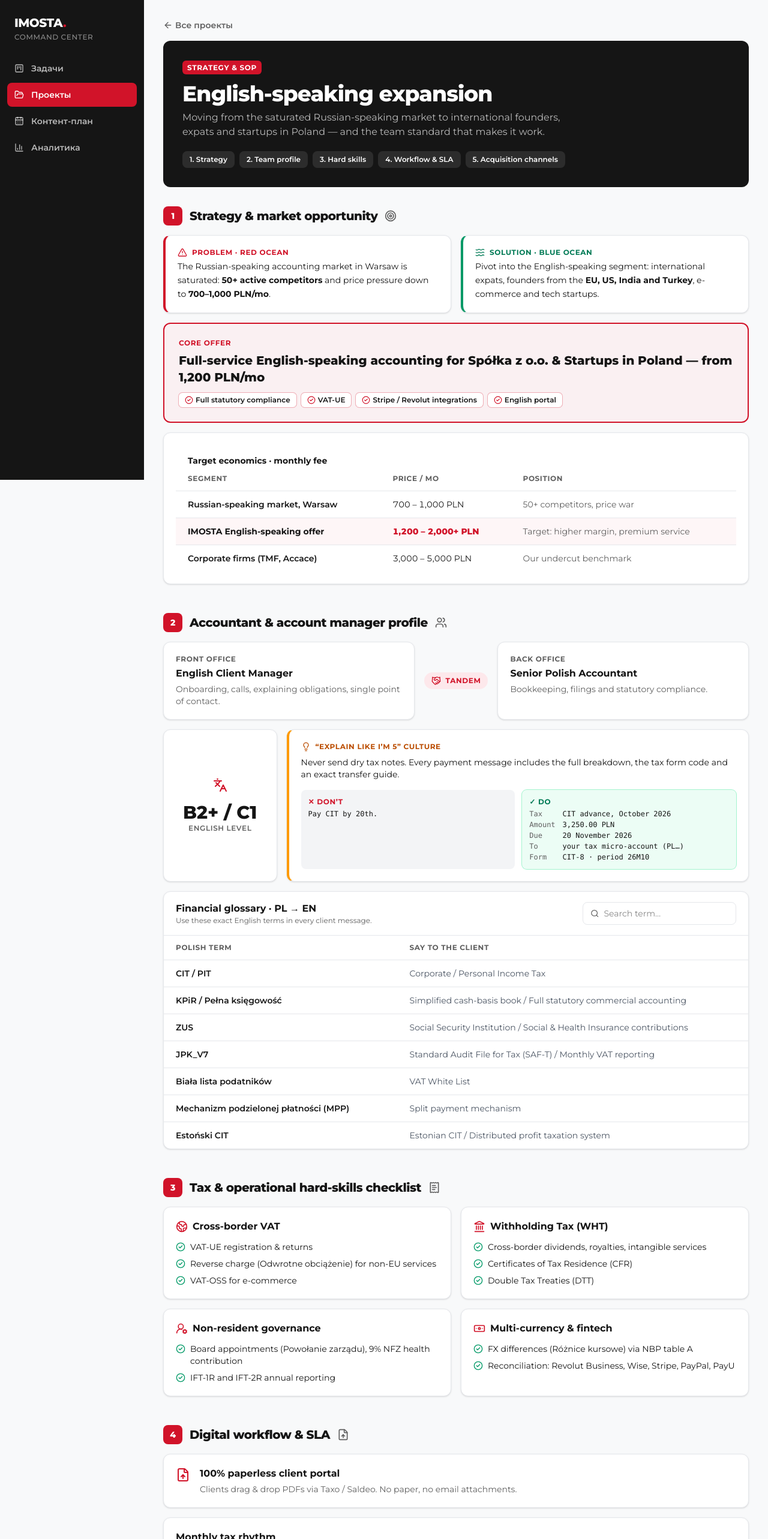
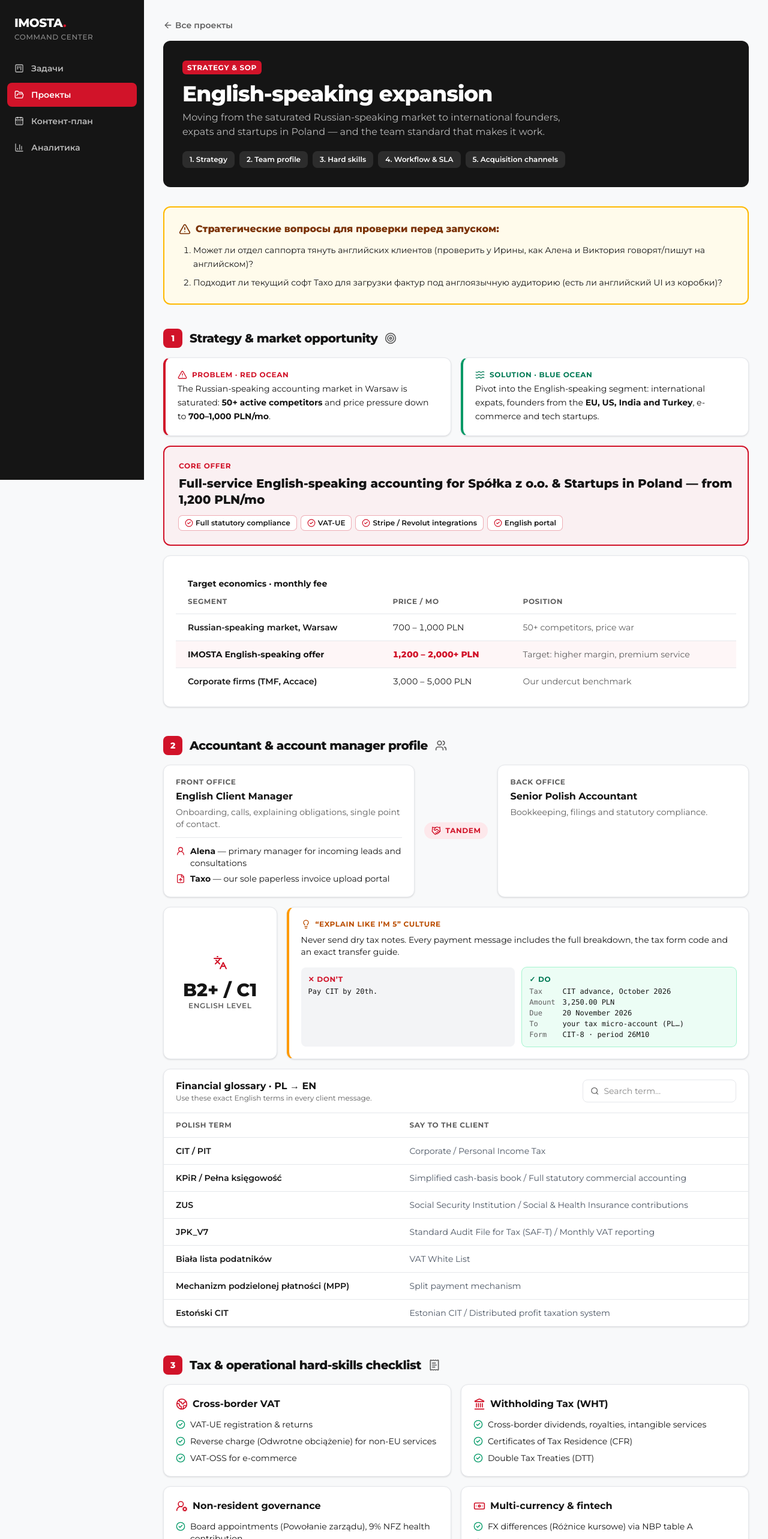
Before and after one commit to Frozen-account/imosta-marketing-hub, a Next.js app: page /projects/english-expansion in a window 1280 px wide. Shown: the top 2566 px of the page at 60% size. Built offline with nearby package versions, Linux system fonts and the light colour scheme.

Commit message:
feat(hub): add strategic validation questions callout and clarify Alena & Taxo roles
Co-Authored-By: Claude Opus 5.5 <noreply@anthropic.com>

```diff
--- a/src/app/projects/english-expansion/page.tsx
+++ b/src/app/projects/english-expansion/page.tsx
@@ -2,7 +2,7 @@ import type { Metadata } from "next";
 import Link from "next/link";
 import {
   AlertTriangle, ArrowLeft, ArrowRight, Banknote, Bot, Building2, CheckCircle2, FileUp, Globe2, Handshake, Languages,
-  Landmark, Lightbulb, Megaphone, Mic, MonitorPlay, ReceiptText, Rocket, Scale, Target, TrendingUp, UserRoundCog, Users, Waves,
+  Landmark, Lightbulb, Megaphone, Mic, MonitorPlay, ReceiptText, Rocket, Scale, Target, TrendingUp, UserRound, UserRoundCog, Users, Waves,
 } from "lucide-react";
 import { GlossaryTable, type GlossaryEntry } from "@/components/glossary-table";
 
@@ -166,6 +166,16 @@ export default function EnglishExpansionPage() {
         </nav>
       </header>
 
+      <div lang="ru" className="mb-10 rounded-xl border-2 border-amber-400 bg-amber-50 p-5 md:p-6">
+        <p className="flex items-center gap-2 font-extrabold text-amber-900">
+          <AlertTriangle className="size-5 shrink-0" aria-hidden /> Стратегические вопросы для проверки перед запуском:
+        </p>
+        <ol className="mt-3 flex list-decimal flex-col gap-2 pl-6 text-sm leading-relaxed text-ink">
+          <li>Может ли отдел саппорта тянуть английских клиентов (проверить у Ирины, как Алена и Виктория говорят/пишут на английском)?</li>
+          <li>Подходит ли текущий софт Taxo для загрузки фактур под англоязычную аудиторию (есть ли английский UI из коробки)?</li>
+        </ol>
+      </div>
+
       <div className="flex flex-col gap-12">
         <Section n={1} title="Strategy & market opportunity" icon={Target}>
           <div className="grid gap-4 md:grid-cols-2">
@@ -226,6 +236,10 @@ export default function EnglishExpansionPage() {
               <p className="text-xs font-bold uppercase tracking-wider text-ink-muted">Front office</p>
               <h3 className="mt-1 font-bold">English Client Manager</h3>
               <p className="mt-1 text-sm text-ink-muted">Onboarding, calls, explaining obligations, single point of contact.</p>
+              <ul className="mt-3 flex flex-col gap-1.5 border-t border-line pt-3 text-sm">
+                <li className="flex gap-2"><UserRound className="mt-0.5 size-4 shrink-0 text-brand" aria-hidden /><span><strong>Alena</strong> — primary manager for incoming leads and consultations</span></li>
+                <li className="flex gap-2"><FileUp className="mt-0.5 size-4 shrink-0 text-brand" aria-hidden /><span><strong>Taxo</strong> — our sole paperless invoice upload portal</span></li>
+              </ul>
             </Card>
             <div className="flex items-center justify-center text-brand" aria-hidden>
               <span className="flex items-center gap-2 rounded-full bg-brand-soft px-3 py-1.5 text-xs font-bold uppercase tracking-wider">
@@ -294,7 +308,7 @@ export default function EnglishExpansionPage() {
             <FileUp className="mt-0.5 size-6 shrink-0 text-brand" aria-hidden />
             <div>
               <h3 className="font-bold">100% paperless client portal</h3>
-              <p className="mt-1 text-sm text-ink-muted">Clients drag & drop PDFs via Taxo / Saldeo. No paper, no email attachments.</p>
+              <p className="mt-1 text-sm text-ink-muted">Clients drag & drop PDFs via Taxo, our sole upload portal. No paper, no email attachments.</p>
             </div>
           </Card>
 
```
